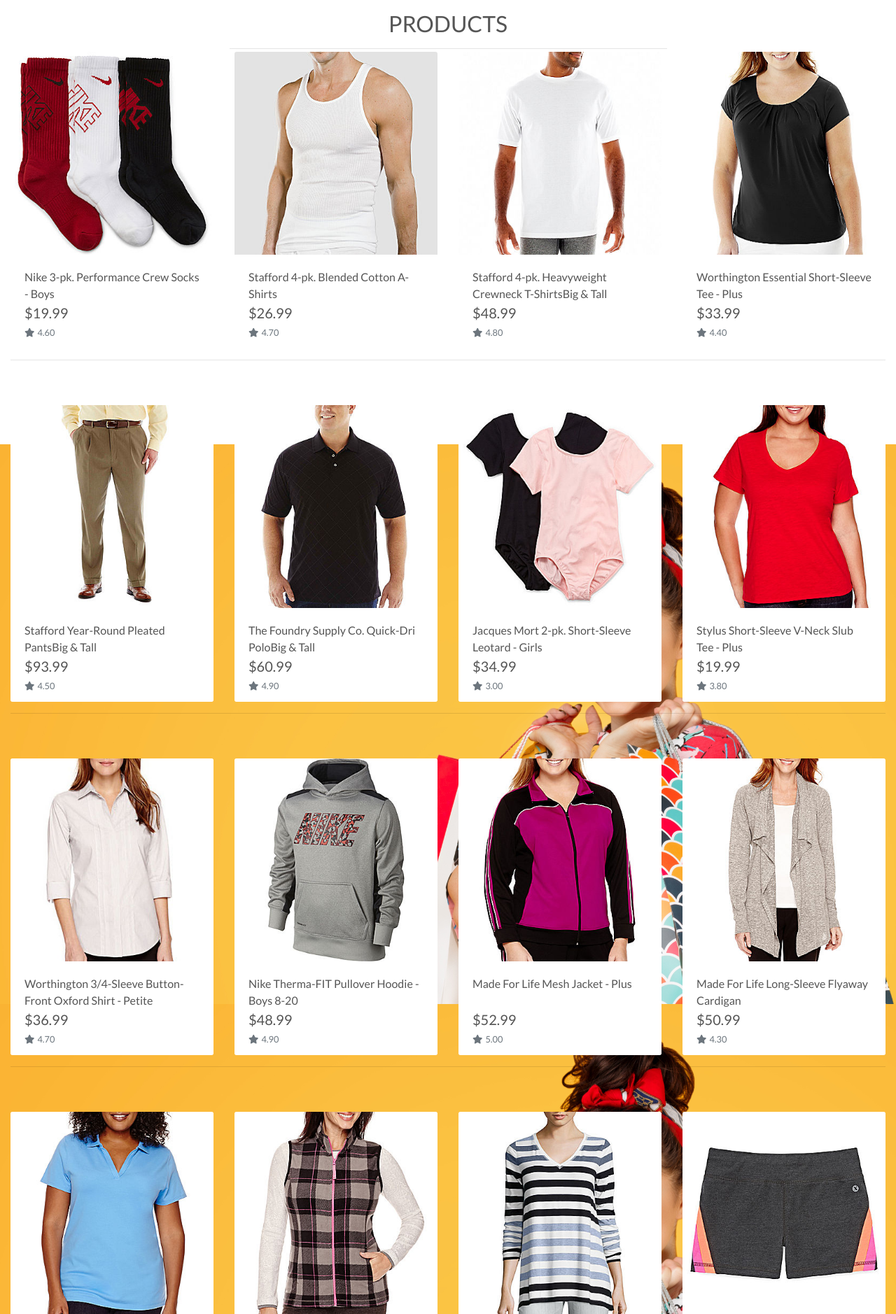
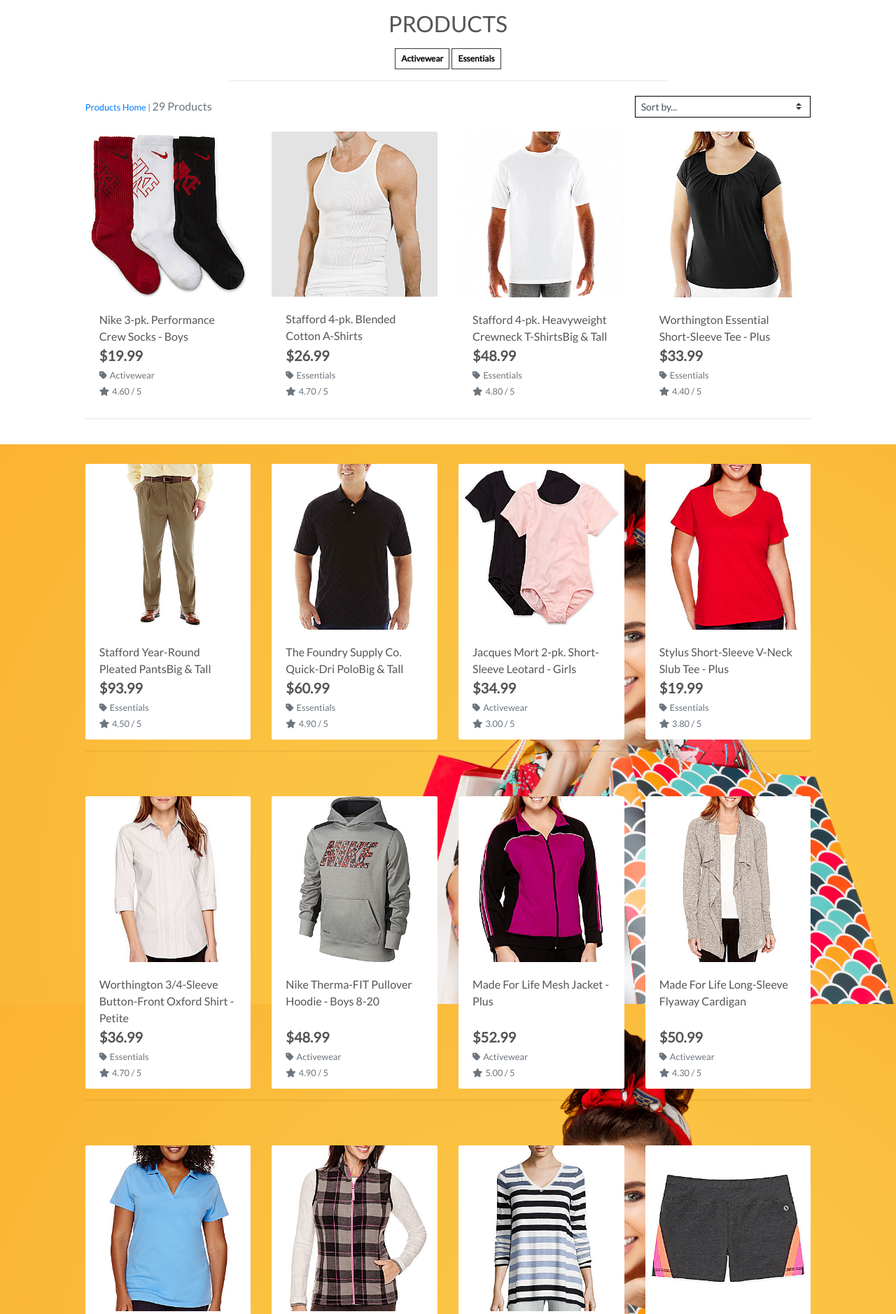
Before and after one commit to lhartley870/boutique-ado, a Django app: a page that uses products/templates/products/products.html in a window 1280 px wide. Shown: the part 165-2043 px from the top of the page at 70% size. Run offline with Django 3.2, Linux system fonts and the light colour scheme; data comes from the database, SQL or seed files in the repository; some libraries are stand-ins or nearby versions.

Commit message:
Add sorting and product counts to products page

```diff
--- a/products/templates/products/products.html
+++ b/products/templates/products/products.html
@@ -17,29 +17,70 @@
         <div class="row">
             <div class="col text-center mt-3">
                 <h2 class="logo-font">Products</h2>
+                {% for c in current_categories %}
+                    <a class="category-badge text-decoration-none" href="{% url 'products' %}?category={{ c.name }}">
+                        <span class="p-2 mt-2 badge badge-white text-black rounded-0 border border-dark">{{ c.friendly_name }}</span>
+                    </a>
+                {% endfor %}
                 <hr class="w-50 mb-1">
+            </div>
+        </div>
+        <div class="row">
+            <div class="product-container col-10 offset-1">
+                <div class="row mt-1 mb-2">
+                    <div class="col-12 col-md-6 my-auto order-md-last d-flex justify-content-center justify-content-md-end">
+                        <div class="sort-select-wrapper w-50">
+                            <select id="sort-selector" class="custom-select custom-select-sm rounded-0 border border-{% if current_sorting != 'None_None' %}info{% else %}black{% endif %}">
+                                <option value="reset" {% if current_sorting == 'None_None' %}selected{% endif %}>Sort by...</option>
+                                <option value="price_asc" {% if current_sorting == 'price_asc' %}selected{% endif %}>Price (low to high)</option>
+                                <option value="price_desc" {% if current_sorting == 'price_desc' %}selected{% endif %}>Price (high to low)</option>
+                                <option value="rating_asc" {% if current_sorting == 'rating_asc' %}selected{% endif %}>Rating (low to high)</option>
+                                <option value="rating_desc" {% if current_sorting == 'rating_desc' %}selected{% endif %}>Rating (high to low)</option>
+                                <option value="name_asc" {% if current_sorting == 'name_asc' %}selected{% endif %}>Name (A-Z)</option>
+                                <option value="name_desc" {% if current_sorting == 'name_desc' %}selected{% endif %}>Name (Z-A)</option>
+                                <option value="category_asc" {% if current_sorting == 'category_asc' %}selected{% endif %}>Category (A-Z)</option>
+                                <option value="category_desc" {% if current_sorting == 'category_desc' %}selected{% endif %}>Category (Z-A)</option>
+                            </select>
+                        </div>
+                    </div>
+                    <div class="col-12 col-md-6 order-md-first">
+                        <p class="text-muted mt-3 text-center text-md-left">
+                            {% if search_term or current_categories or current_sorting != 'None_None' %}
+                                <span class="small"><a href="{% url 'products' %}">Products Home</a> | </span>
+                            {% endif %}
+                            {{ products|length }} Products{% if search_term %} found for <strong>"{{ search_term }}"</strong>{% endif %}
+                        </p>
+                    </div>
+                </div>
                 <div class="row">
                     {% for product in products %}
                         <div class="col-sm-6 col-md-6 col-lg-4 col-xl-3">
                             <div class="card h-100 border-0">
                                 {% if product.image %}
                                 <a href="{% url 'product_detail' product.id %}">
-                                    <img src="{{ product.image.url }}" alt="{{ product.name }}" class="card-img-top img-fluid">
+                                    <img class="card-img-top img-fluid" src="{{ product.image.url }}" alt="{{ product.name }}">
                                 </a>
                                 {% else %}
                                 <a href="{% url 'product_detail' product.id %}">
-                                    <img src="{{ MEDIA_URL }}noimage.png" alt="{{ product.name}}" class="card-img-top img-fluid">
+                                    <img class="card-img-top img-fluid" src="{{ MEDIA_URL }}noimage.png" alt="{{ product.name }}">
                                 </a>
                                 {% endif %}
-                                <div class="card-body pb-0 text-left">
+                                <div class="card-body pb-0">
                                     <p class="mb-0">{{ product.name }}</p>
                                 </div>
                                 <div class="card-footer bg-white pt-0 border-0 text-left">
                                     <div class="row">
                                         <div class="col">
-                                            <p class="lead mb-0 text-left font-weight bold">${{ product.price }}</p>
+                                            <p class="lead mb-0 text-left font-weight-bold">${{ product.price }}</p>
+                                            {% if product.category %}
+                                            <p class="small mt-1 mb-0">
+                                                <a class="text-muted" href="{% url 'products' %}?category={{ product.category.name }}">
+                                                    <i class="fas fa-tag mr-1"></i>{{ product.category.friendly_name }}
+                                                </a>
+                                            </p>
+                                            {% endif %}
                                             {% if product.rating %}
-                                                <small class="text-muted"><i class="fas fa-star mr-1"></i>{{ product.rating }}</small>
+                                                <small class="text-muted"><i class="fas fa-star mr-1"></i>{{ product.rating }} / 5</small>
                                             {% else %}
                                                 <small class="text-muted">No Rating</small>
                                             {% endif %}
--- a/products/views.py
+++ b/products/views.py
@@ -20,7 +20,8 @@ def all_products(request):
             if sortkey == 'name':
                 sortkey = 'lower_name'
                 products = products.annotate(lower_name=Lower('name'))
-
+            if sortkey == 'category':
+                sortkey = 'category__name'
             if 'direction' in request.GET:
                 direction = request.GET['direction']
                 if direction == 'desc':
@@ -48,7 +49,7 @@ def all_products(request):
         'products': products,
         'search_term': query,
         'current_categories': categories,
-        'curent_sorting': current_sorting,
+        'current_sorting': current_sorting,
     }
 
     return render(request, 'products/products.html', context)
--- a/static/css/base.css
+++ b/static/css/base.css
@@ -70,6 +70,11 @@ body {
     z-index: -1;
 }
 
+a.category-badge > span.badge:hover {
+    background: #212529 !important;
+    color: #fff !important;
+}
+
 /* -------------------------------- Media Queries */
 
 /* Slightly larger container on xl screens */
```
Also changed, not shown: products/templates/products/product_detail.html (+7 -0 lines).
